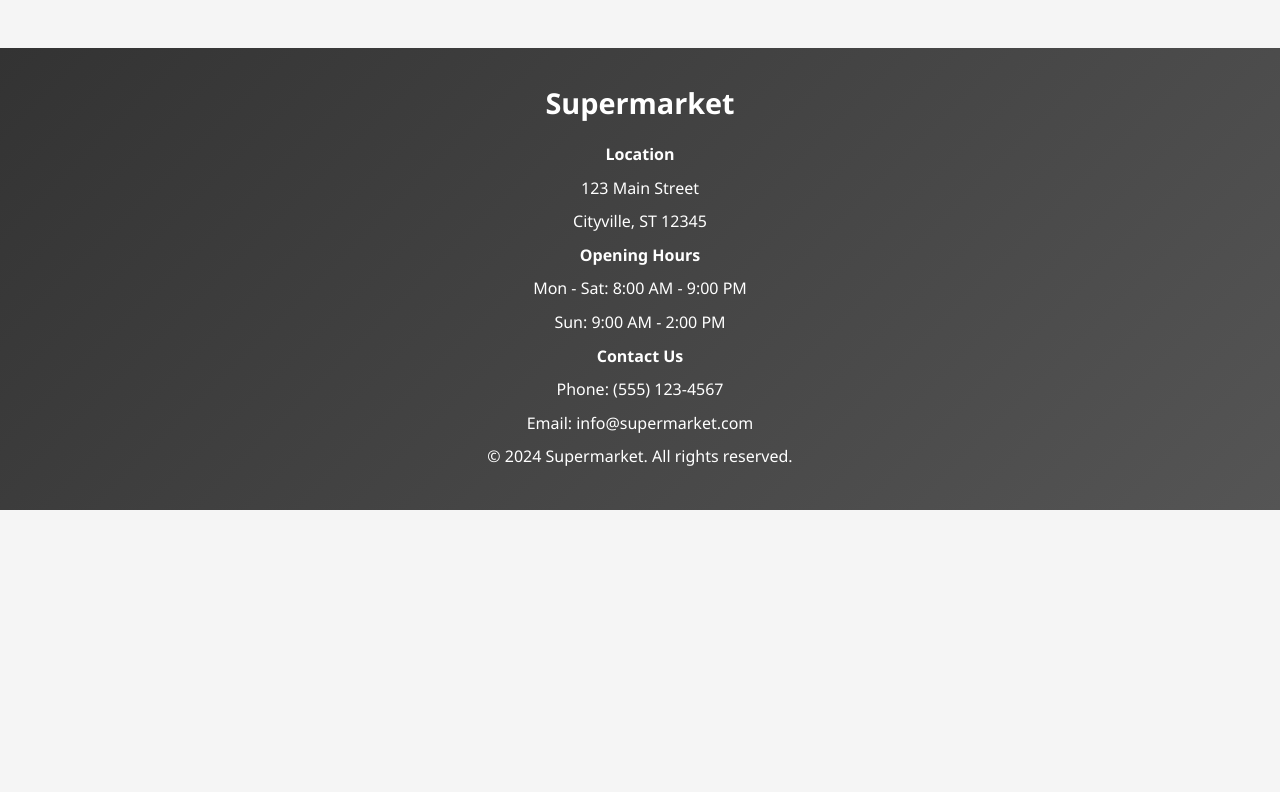
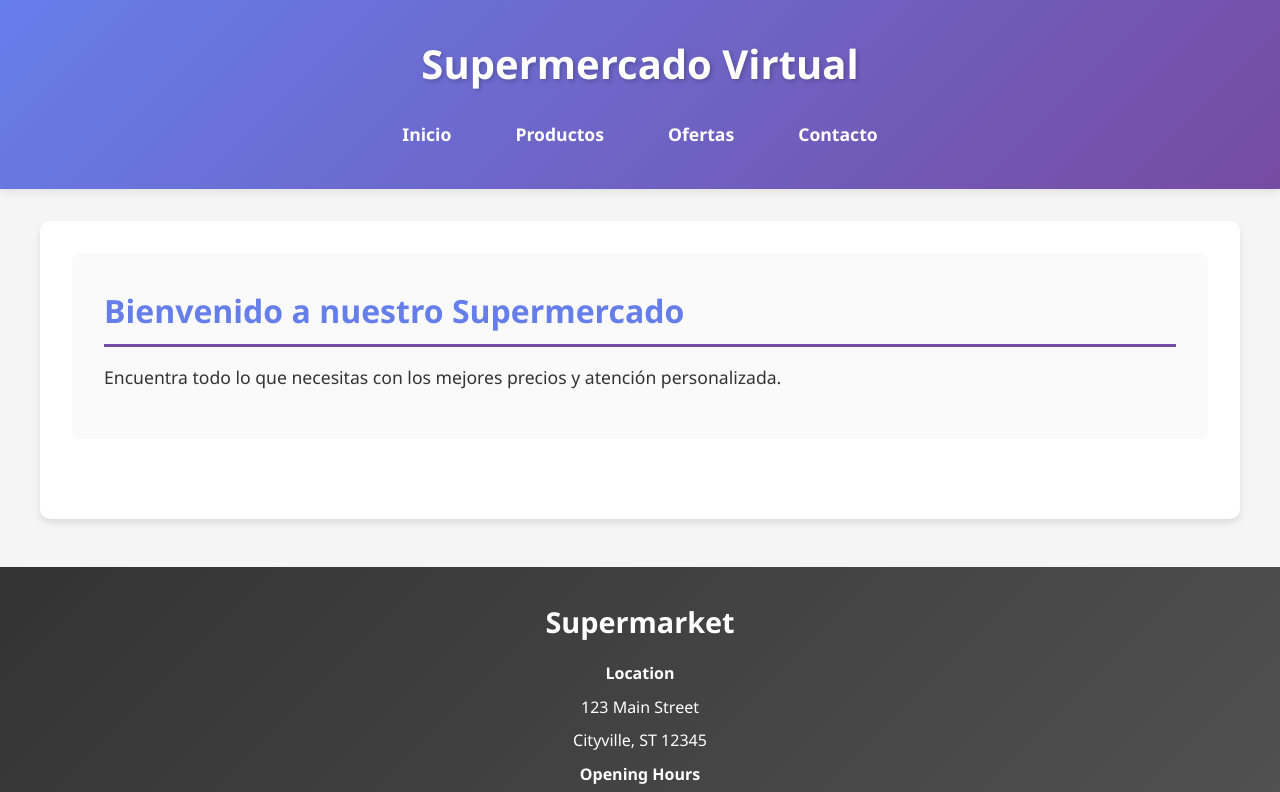
Before and after one commit to UsugaGR236/CHALLENGE-HTML, a plain HTML site: page index.html in a window 1280 px wide. Shown: the top 792 px of the page. Drawn offline with Linux system fonts and the light colour scheme.

Commit message:
feat: fusionar header y footer en la página principal

```diff
--- a/index.html
+++ b/index.html
@@ -1,12 +1,32 @@
 <!DOCTYPE html>
-<html lang="en">
+<html lang="es">
 <head>
     <meta charset="UTF-8">
     <meta name="viewport" content="width=device-width, initial-scale=1.0">
-    <title>SUPERMARKETTTTTTTTTTTT</title>
+    <title>Supermercado - Proyecto Colaborativo</title>
     <link rel="stylesheet" href="assets/styles.css">
 </head>
 <body>
+
+    <header>
+        <h1>Supermercado Virtual</h1>
+        <nav>
+            <ul>
+                <li><a href="#inicio">Inicio</a></li>
+                <li><a href="#productos">Productos</a></li>
+                <li><a href="#ofertas">Ofertas</a></li>
+                <li><a href="#contacto">Contacto</a></li>
+            </ul>
+        </nav>
+    </header>
+
+    <main>
+        <section id="inicio">
+            <h2>Bienvenido a nuestro Supermercado</h2>
+            <p>Encuentra todo lo que necesitas con los mejores precios y atención personalizada.</p>
+        </section>
+    </main>
+
     <footer id="contact-supermarket">
         <div class="footer-content">
             <h3>Supermarket</h3>
```
Lines whose indentation alone changed are shown as unchanged.
